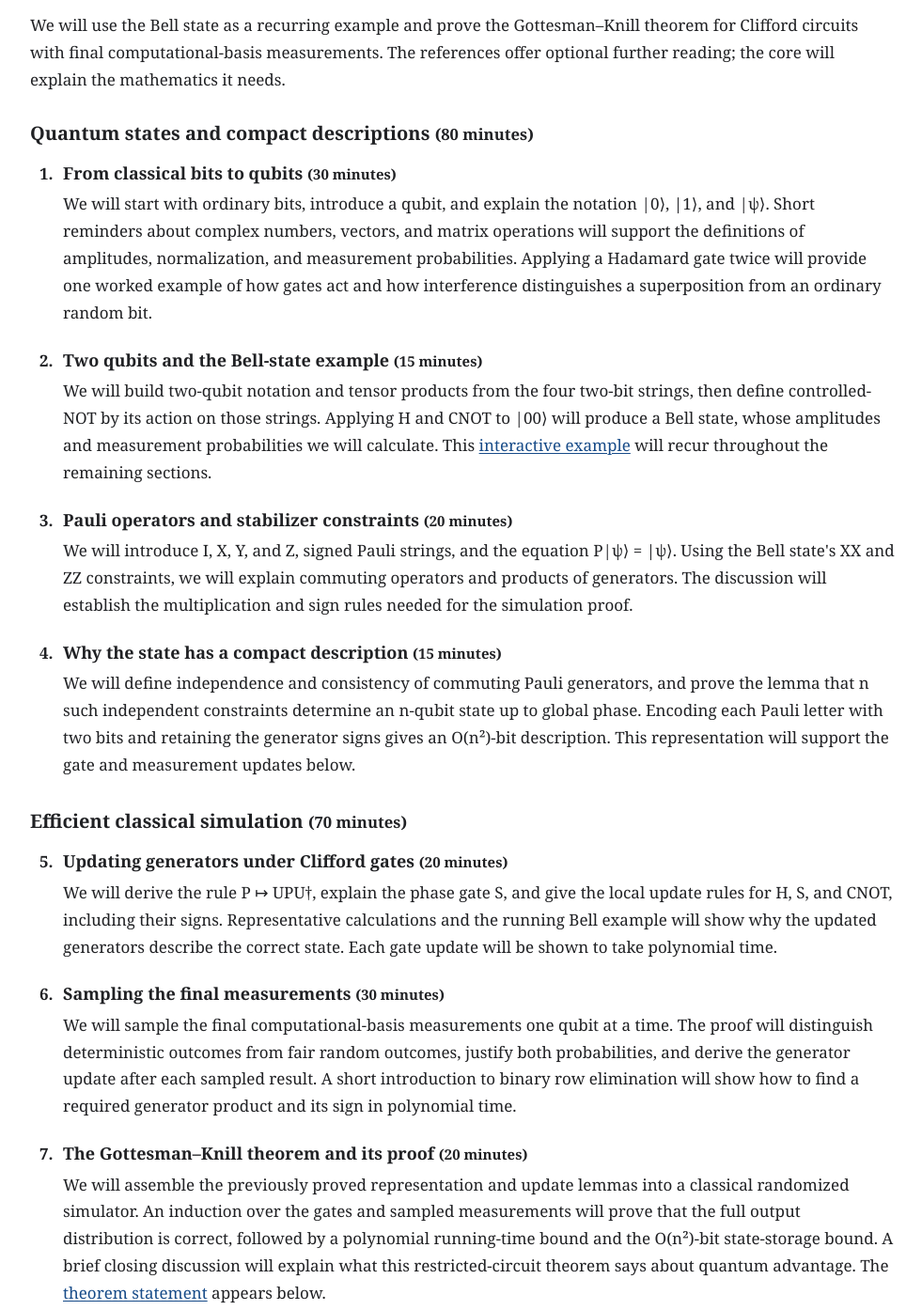
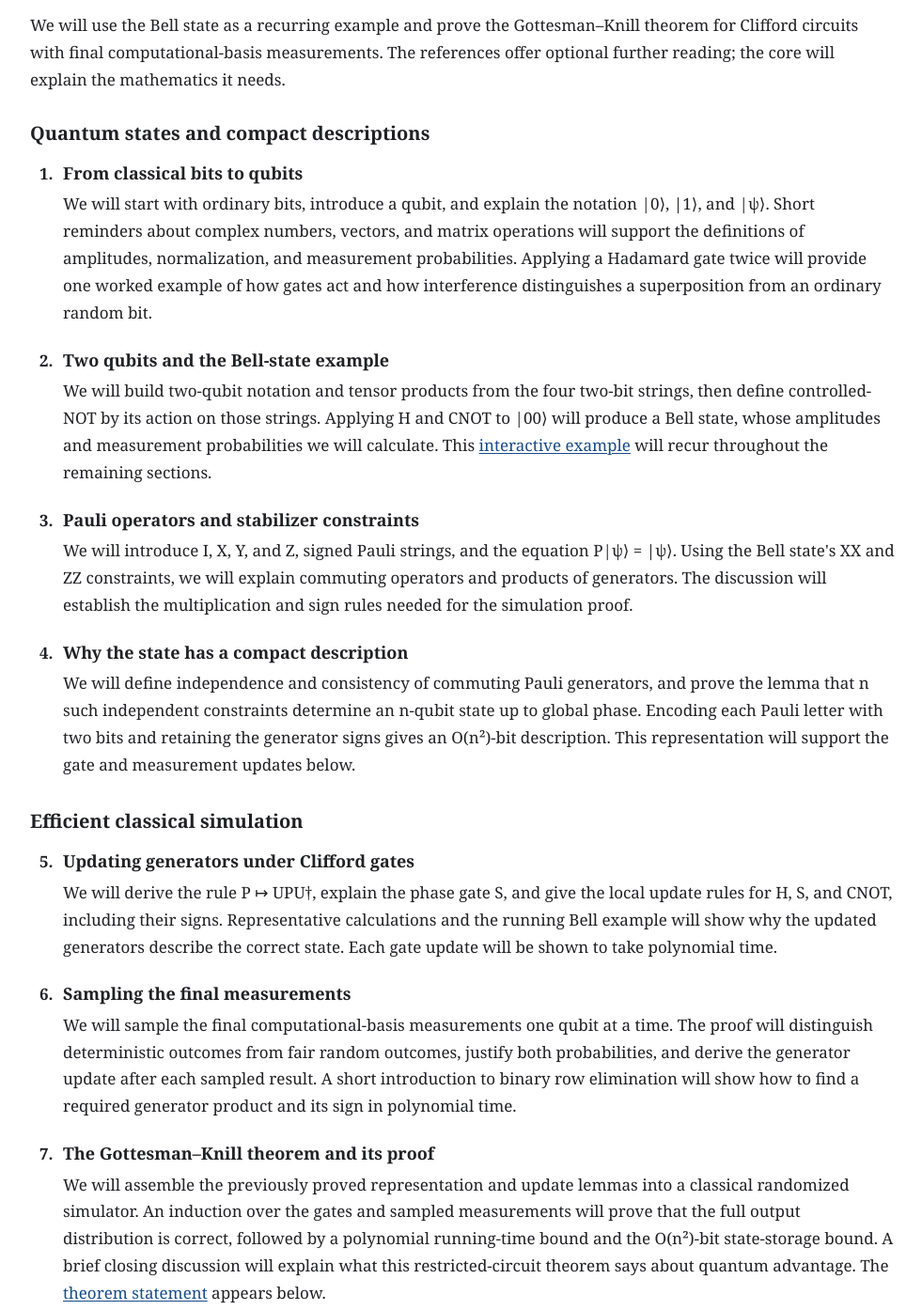
Before and after one commit to l6zw32/quantum-computation, a plain HTML site: page index.html in a window 1280 px wide. Shown: the part 1042-2436 px from the top of the page at 94% size, without its empty margins (148-1129 px from the left). Drawn offline with Linux system fonts and the light colour scheme.

Commit message:
Remove minute labels from topic headings

```diff
--- a/index.html
+++ b/index.html
@@ -45,39 +45,39 @@
         <p>The seven sections below form a self-contained core planned for <strong>150 minutes</strong> of teaching, including the worked examples, theorem proof, and brief checks for understanding. Using <strong>two 80-minute lectures</strong> as the upper limit leaves 10 minutes for questions and transitions. These are presentation-time estimates.</p>
         <p>We will use the Bell state as a recurring example and prove the Gottesman–Knill theorem for Clifford circuits with final computational-basis measurements. The references offer optional further reading; the core will explain the mathematics it needs.</p>
         <div class="lecture-unit">
-          <h3>Quantum states and compact descriptions <small>(80 minutes)</small></h3>
+          <h3>Quantum states and compact descriptions</h3>
           <ol class="outline-list">
             <li id="section-1">
-              <h4>From classical bits to qubits <small>(30 minutes)</small></h4>
+              <h4>From classical bits to qubits</h4>
               <p>We will start with ordinary bits, introduce a qubit, and explain the notation |0⟩, |1⟩, and |ψ⟩. Short reminders about complex numbers, vectors, and matrix operations will support the definitions of amplitudes, normalization, and measurement probabilities. Applying a Hadamard gate twice will provide one worked example of how gates act and how interference distinguishes a superposition from an ordinary random bit.</p>
             </li>
             <li id="section-2">
-              <h4>Two qubits and the Bell-state example <small>(15 minutes)</small></h4>
+              <h4>Two qubits and the Bell-state example</h4>
               <p>We will build two-qubit notation and tensor products from the four two-bit strings, then define controlled-NOT by its action on those strings. Applying H and CNOT to |00⟩ will produce a Bell state, whose amplitudes and measurement probabilities we will calculate. This <a href="#bell-preview">interactive example</a> will recur throughout the remaining sections.</p>
             </li>
             <li id="section-3">
-              <h4>Pauli operators and stabilizer constraints <small>(20 minutes)</small></h4>
+              <h4>Pauli operators and stabilizer constraints</h4>
               <p>We will introduce I, X, Y, and Z, signed Pauli strings, and the equation P|ψ⟩ = |ψ⟩. Using the Bell state's XX and ZZ constraints, we will explain commuting operators and products of generators. The discussion will establish the multiplication and sign rules needed for the simulation proof.</p>
             </li>
             <li id="section-4">
-              <h4>Why the state has a compact description <small>(15 minutes)</small></h4>
+              <h4>Why the state has a compact description</h4>
               <p>We will define independence and consistency of commuting Pauli generators, and prove the lemma that n such independent constraints determine an n-qubit state up to global phase. Encoding each Pauli letter with two bits and retaining the generator signs gives an O(n²)-bit description. This representation will support the gate and measurement updates below.</p>
             </li>
           </ol>
         </div>
         <div class="lecture-unit">
-          <h3>Efficient classical simulation <small>(70 minutes)</small></h3>
+          <h3>Efficient classical simulation</h3>
           <ol class="outline-list" start="5">
             <li id="section-5">
-              <h4>Updating generators under Clifford gates <small>(20 minutes)</small></h4>
+              <h4>Updating generators under Clifford gates</h4>
               <p>We will derive the rule P ↦ UPU†, explain the phase gate S, and give the local update rules for H, S, and CNOT, including their signs. Representative calculations and the running Bell example will show why the updated generators describe the correct state. Each gate update will be shown to take polynomial time.</p>
             </li>
             <li id="section-6">
-              <h4>Sampling the final measurements <small>(30 minutes)</small></h4>
+              <h4>Sampling the final measurements</h4>
               <p>We will sample the final computational-basis measurements one qubit at a time. The proof will distinguish deterministic outcomes from fair random outcomes, justify both probabilities, and derive the generator update after each sampled result. A short introduction to binary row elimination will show how to find a required generator product and its sign in polynomial time.</p>
             </li>
             <li id="section-7">
-              <h4>The Gottesman–Knill theorem and its proof <small>(20 minutes)</small></h4>
+              <h4>The Gottesman–Knill theorem and its proof</h4>
               <p>We will assemble the previously proved representation and update lemmas into a classical randomized simulator. An induction over the gates and sampled measurements will prove that the full output distribution is correct, followed by a polynomial running-time bound and the O(n²)-bit state-storage bound. A brief closing discussion will explain what this restricted-circuit theorem says about quantum advantage. The <a href="#theorem">theorem statement</a> appears below.</p>
             </li>
           </ol>
```
